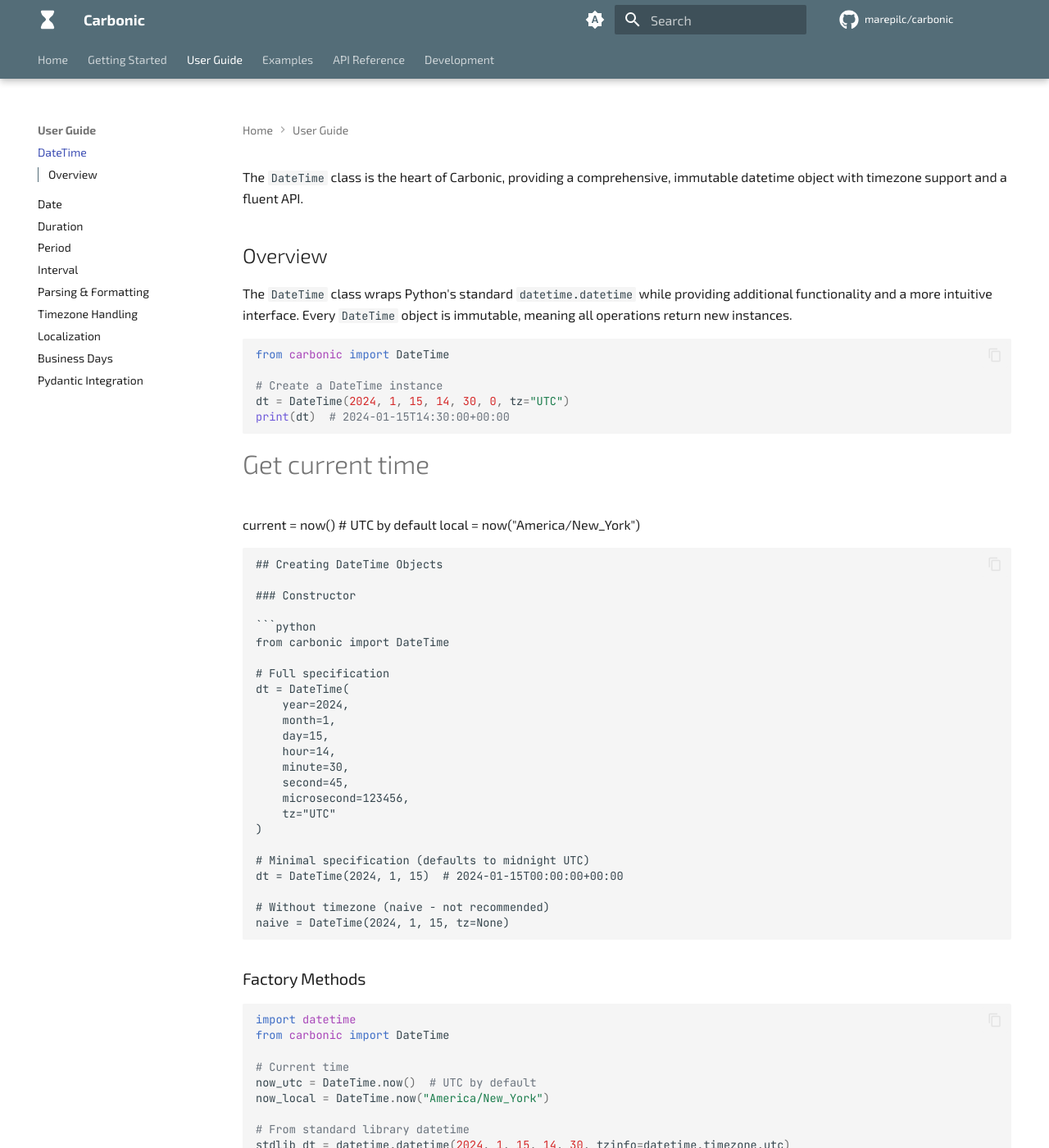
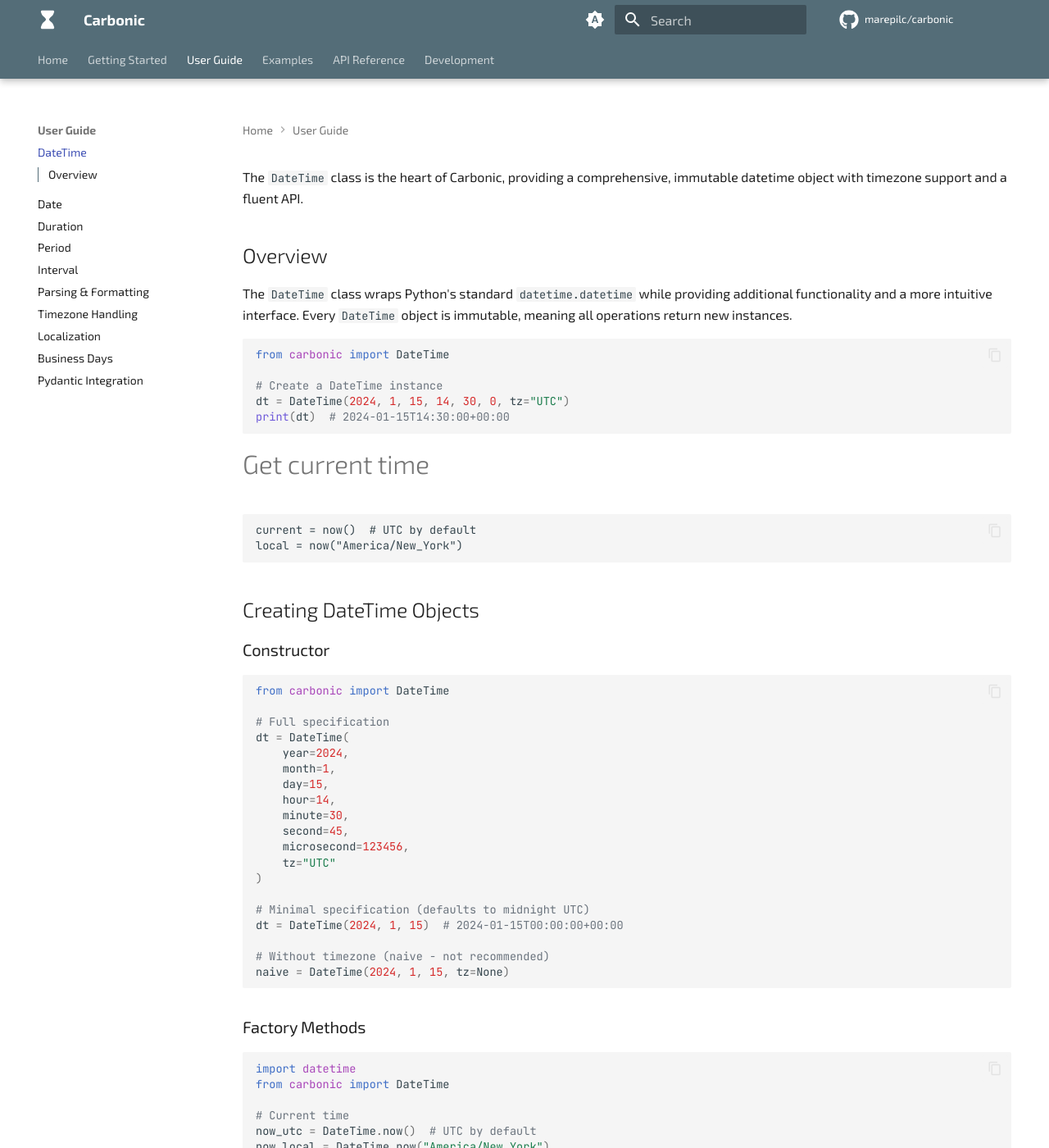
Before and after one commit to marepilc/carbonic, an MkDocs documentation site: the page built from docs/guide/datetime.md, in a window 1280 px wide and 1400 px high. Shown: the whole window at 82% size. Built offline with MkDocs 1.6.1 and Material for MkDocs 9.7.7, drawn with Linux system fonts in a browser that asks for light colours; comment, search, counter and statistics services are not loaded; the version menu is left out.

Commit message:
docs quick fix

````diff
--- a/docs/guide/datetime.md
+++ b/docs/guide/datetime.md
@@ -15,6 +15,7 @@ print(dt)  # 2024-01-15T14:30:00+00:00
 ```
 
 # Get current time
+```puthon
 current = now()  # UTC by default
 local = now("America/New_York")
 ```
````
